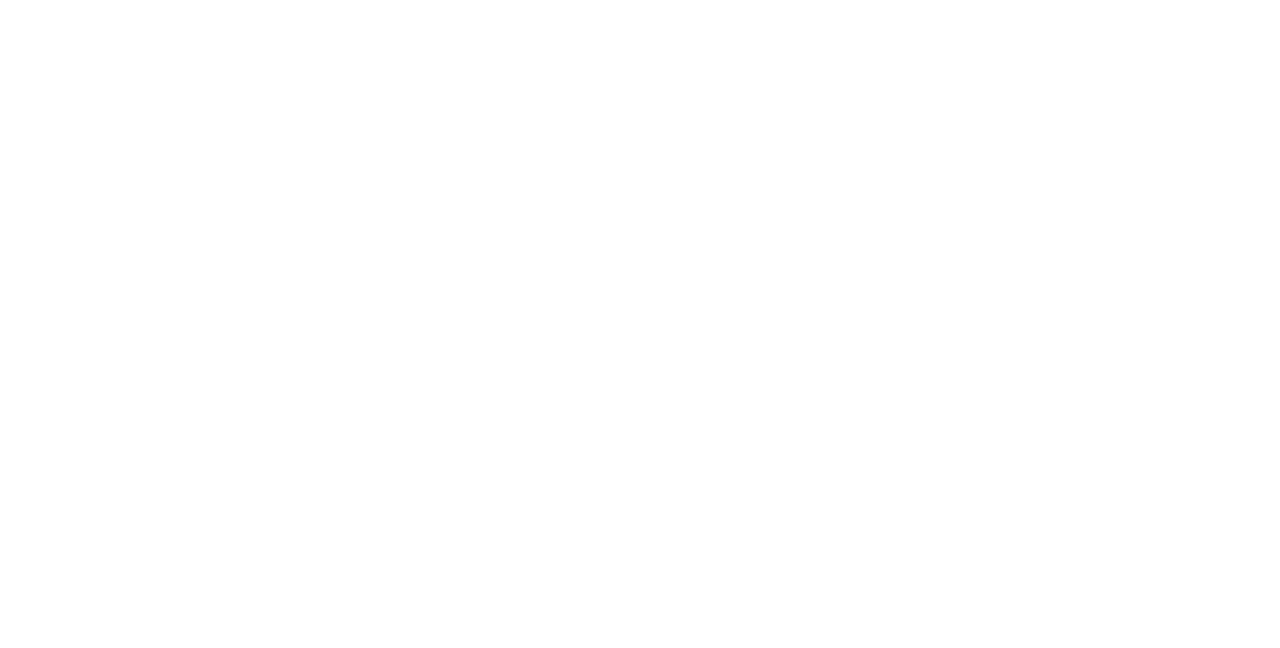
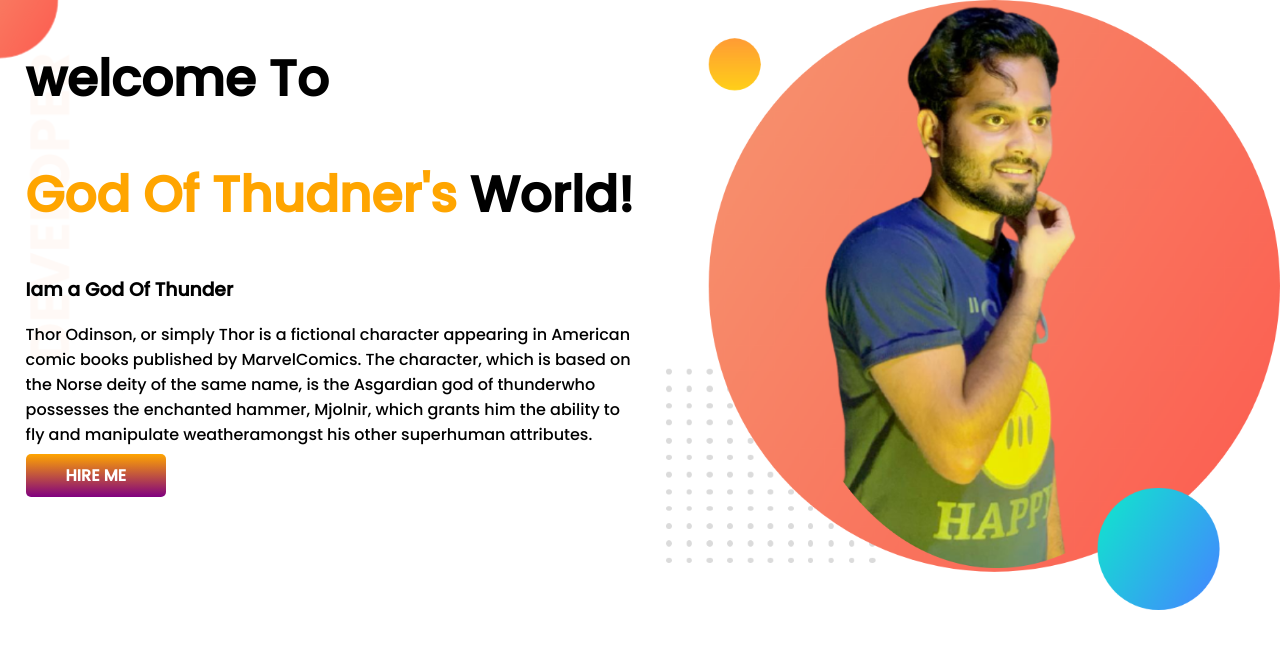
Before and after one commit to raihan6714/developer-portfolio, a plain HTML site: page index.html in a window 1280 px wide. Drawn offline with Linux system fonts and the light colour scheme.

Commit message:
top banner added

```diff
--- a/index.html
+++ b/index.html
@@ -1,12 +1,35 @@
 <!DOCTYPE html>
 <html lang="en">
+
 <head>
     <meta charset="UTF-8">
     <meta name="viewport" content="width=device-width, initial-scale=1.0">
     <title>Raihan Portfolio</title>
+    <link rel="preconnect" href="https://fonts.googleapis.com">
+    <link rel="preconnect" href="https://fonts.gstatic.com" crossorigin>
+    <link href="https://fonts.googleapis.com/css2?family=Poppins:wght@500&display=swap" rel="stylesheet">
     <link rel="stylesheet" href="style.css">
 </head>
+
 <body>
+    <section class="top-banner">
+        <div class="hafe-width">
+            <h1>welcome To</h1>
+            <h1><span class="orange-color">God Of Thudner's</span> World!</h1>
+            <h3>Iam a God Of Thunder</h3>
+            <p>
+                Thor Odinson, or simply Thor is a fictional character appearing in American comic books published by
+                MarvelComics. The character, which is based on the Norse deity of the same name, is the Asgardian god of
+                thunderwho possesses the enchanted hammer, Mjolnir, which grants him the ability to fly and manipulate
+                weatheramongst his other superhuman attributes.
+            </p>
+            <a class="link-button" target="_blank" href="https://www.linkedin.com/">HIRE ME</a>
+        </div>
+        <div class="hafe-width">
+            <img src="images/raihan-pic-bg.png" alt="my photo without backgroung">
+        </div>
 
+    </section>
 </body>
+
 </html>
--- a/style.css
+++ b/style.css
@@ -0,0 +1,37 @@
+body{
+    font-family: 'Poppins', sans-serif;
+    margin: 0;
+}
+h1{
+    font-size: 50px;
+}
+
+.orange-color{
+    color: orange;
+}
+section{
+    display: flex;
+}
+
+.hafe-width{
+    width: 50%;
+    padding-left: 2%;
+}
+
+.hafe-width img{
+    width: 100%;
+}
+
+.link-button{
+    text-decoration: none;
+    background-image:linear-gradient(orange,purple);
+    padding: 10px 40px;
+    color: white;
+    font-weight: 700;
+    border-radius: 5px;
+}
+
+.top-banner{
+    background-image: url(images/top-banner.png);
+    background-repeat: no-repeat;
+}
```
Also changed, not shown: images/dream-bg.png (added), images/exp-bg.png (added), images/jhankar.png (added), images/jhankar2.png (added), images/my-bg.png (added), images/my-bg2.png (added), images/raihan-pic-bg.png (added), images/top-banner.png (added).
